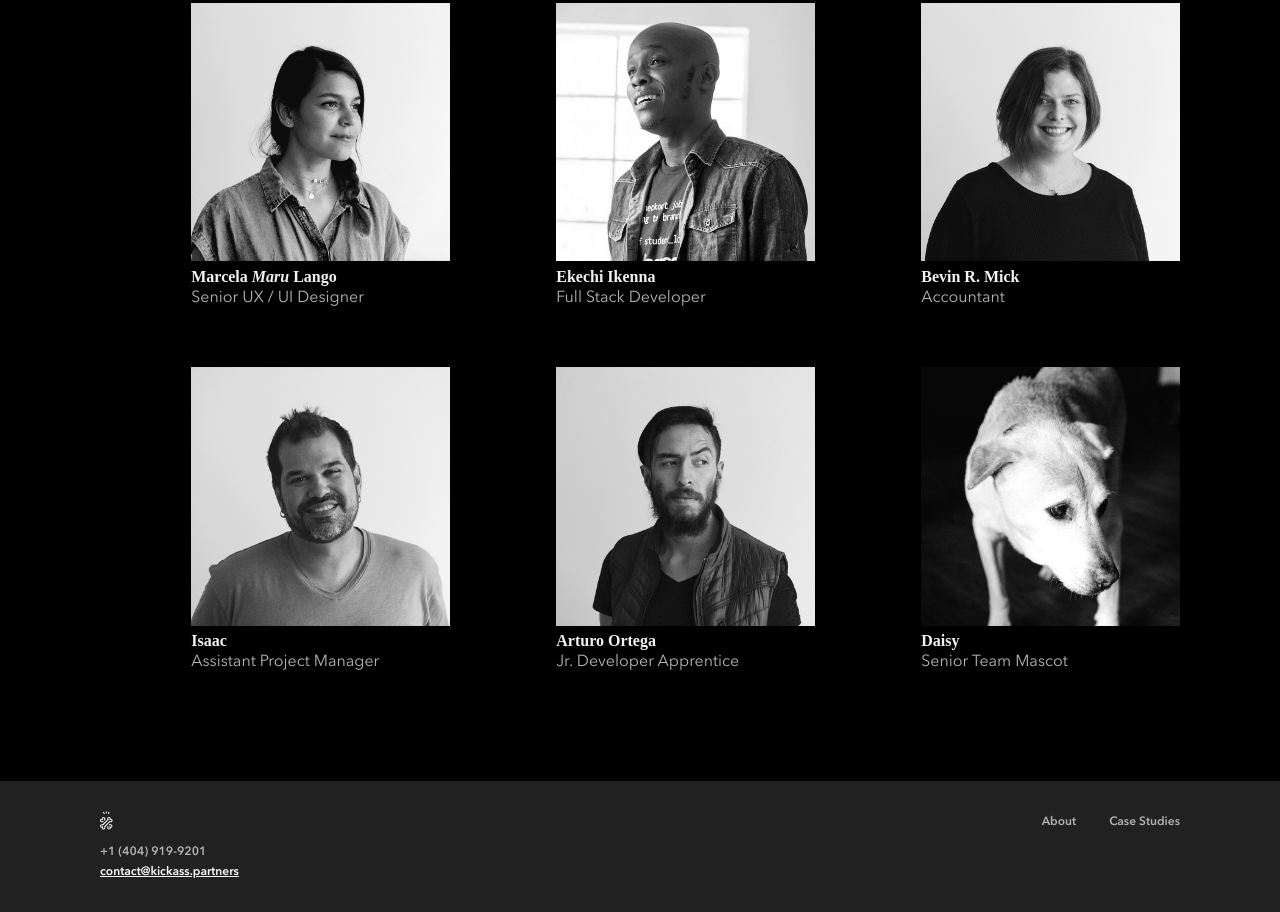
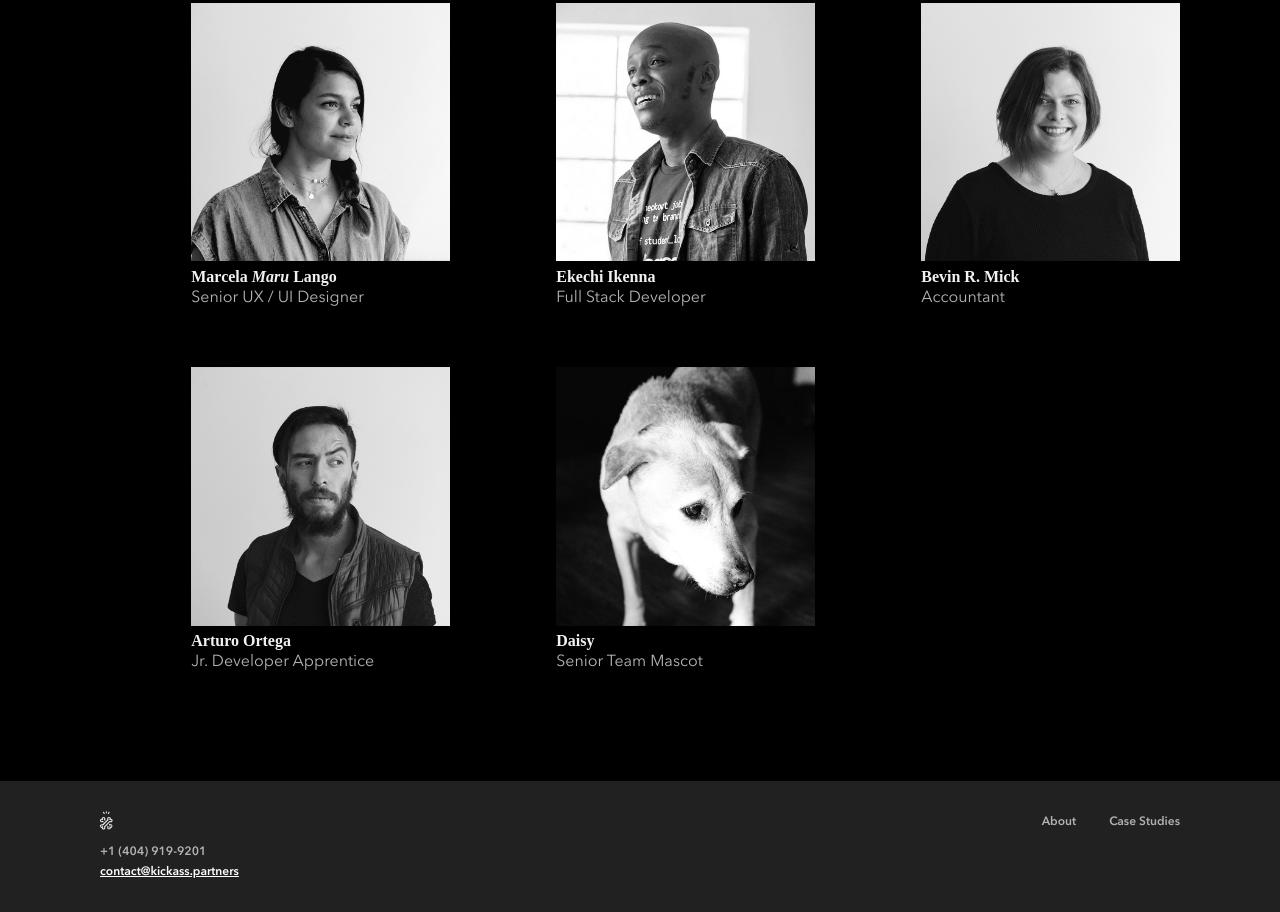
Before and after one commit to wekickass/wekickass.github.io, a website: page about.html in a window 1280 px wide. Shown: the part 858-1770 px from the top of the page. Drawn offline with nearby package versions, Linux system fonts and the light colour scheme.

Commit message:
adds CNAME and comments out isaac bc pending picture

```diff
--- a/about.html
+++ b/about.html
@@ -75,20 +75,20 @@
         <p>Accountant</p>
       </div>
 
-
+      <!--
       <div class="team-mate animate hidden col-start-2 col-end-4 aPush-6">
         <img src="img/team/01.png" />
         <h3>Isaac</h3>
         <p>Assistant Project Manager</p>
       </div>
-
-      <div class="team-mate animate hidden col-start-6 col-end-8 aPush-6 bPush-10">
+      -->
+      <div class="team-mate animate hidden col-start-2 col-end-4 aPush-6 bPush-10">
         <img src="img/team/07.png" />
         <h3>Arturo Ortega</h3>
         <p>Jr. Developer Apprentice</p>
       </div>
 
-      <div class="team-mate animate hidden col-start-10 col-end-12 aPush-6 bPush-10">
+      <div class="team-mate animate hidden col-start-6 col-end-8 aPush-6 bPush-10">
         <img src="img/team/10.png" />
         <h3>Daisy</h3>
         <p>Senior Team Mascot</p>
```
Also changed, not shown: 1 other file.
